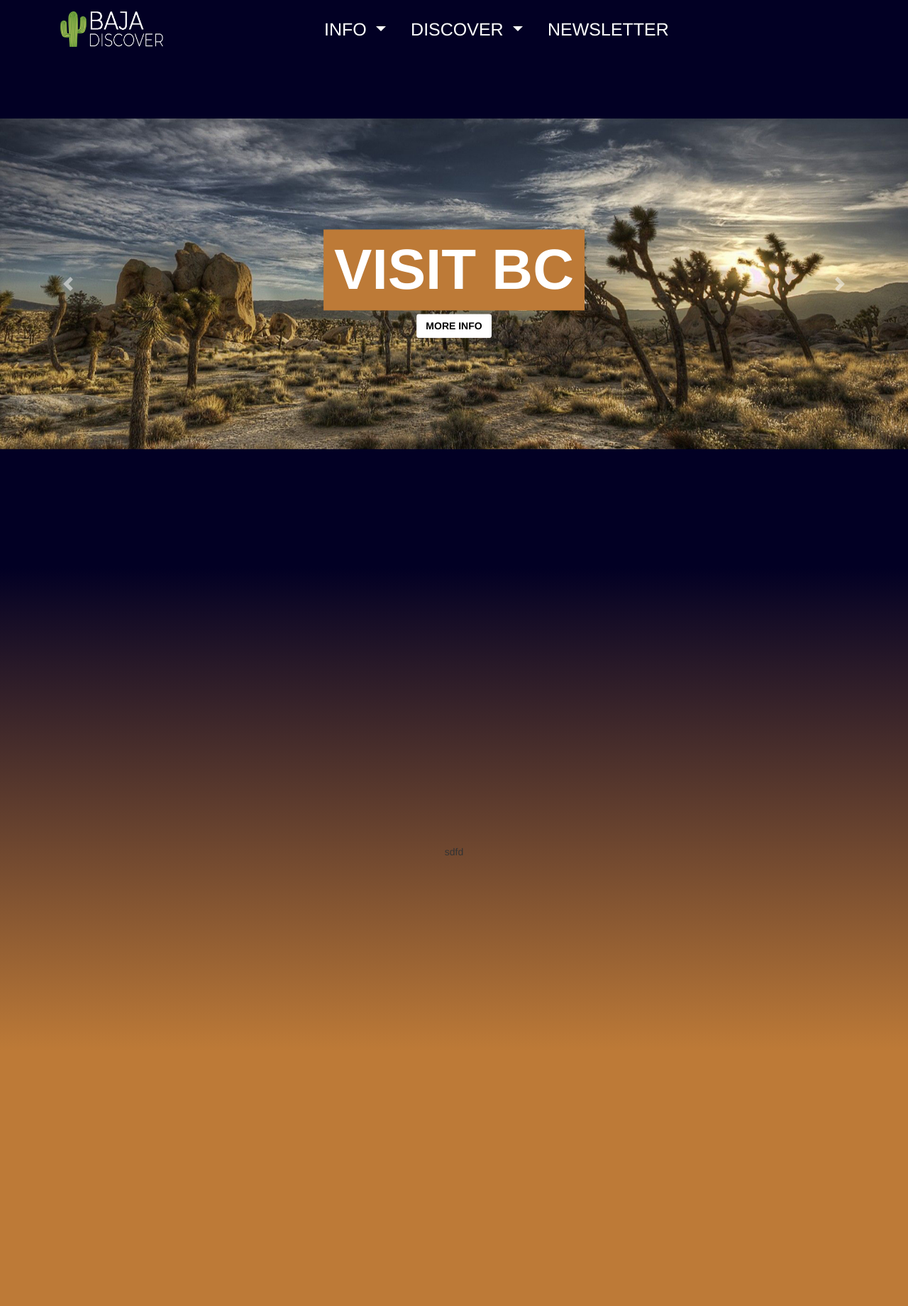
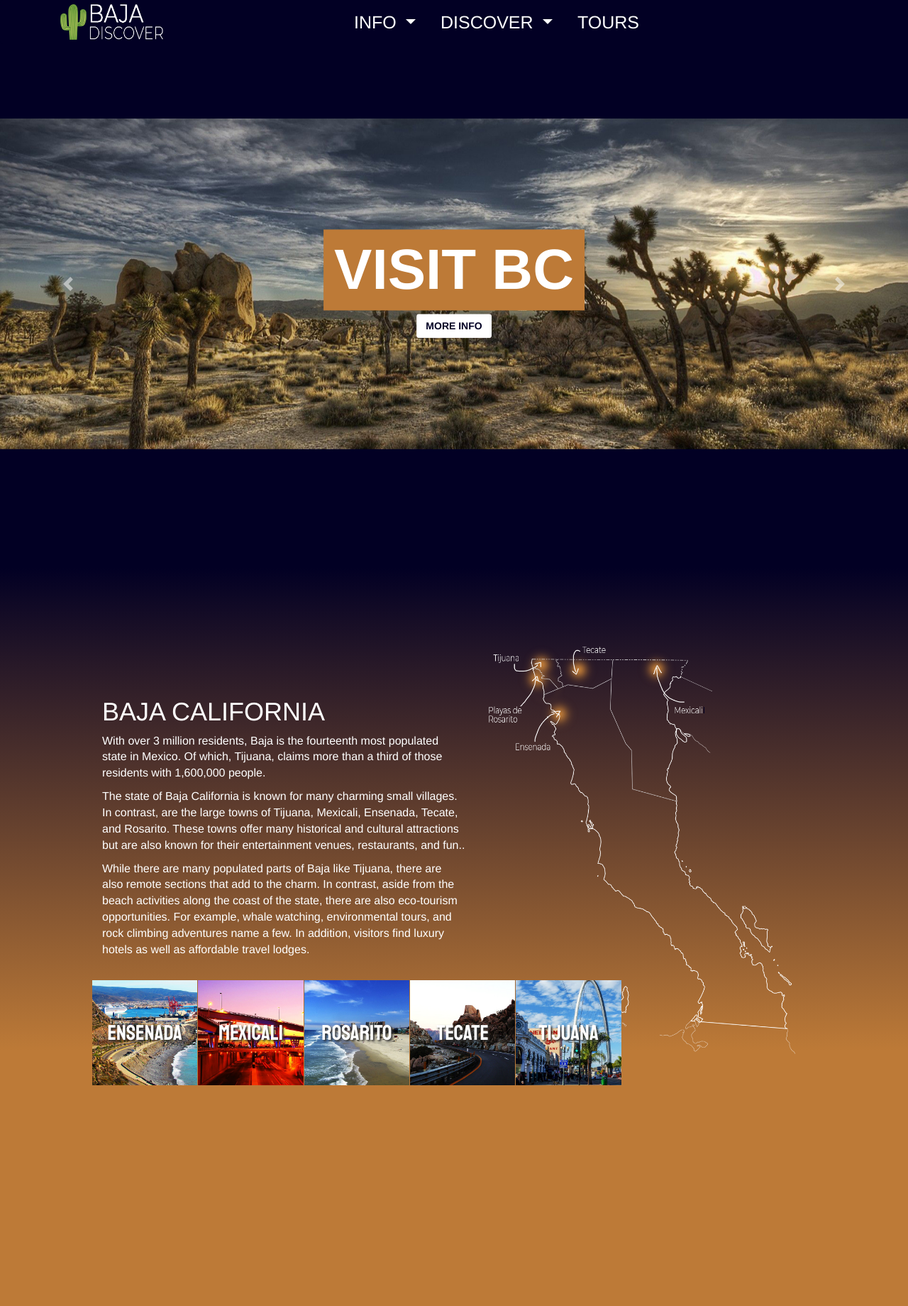
Before and after one commit to itselfcg/baja-discover-webpage, a PHP site: page / in a window 1280 px wide. Shown: the top 1840 px of the page at 71% size. Run offline with PHP 8.4, Linux system fonts and the light colour scheme; some libraries are stand-ins or nearby versions.

Commit message:
New info section about Baja California and the most important cities form index.php. New stylesheet info.css and fonts.css . Minor changes in navbar for background.

```diff
--- /dev/null
+++ b/css/fonts.css
@@ -0,0 +1 @@
+@import url('https://fonts.googleapis.com/css2?family=Kalam&family=Staatliches&display=swap');
--- /dev/null
+++ b/css/info.css
@@ -0,0 +1,77 @@
+@import url(fonts.css);
+
+
+.home-section {
+    display: flex;
+    flex-direction: column;
+    justify-content: center;
+    align-items: center;
+    width: 100%;
+    height: 100vh;
+    background: linear-gradient(180deg, rgba(2, 0, 36, 1) 0%, rgba(189, 122, 55, 1) 85%);
+
+}
+
+#map-background{
+    height: 80vh;
+}
+
+.home-container{
+    position: relative;
+    width: 80%;
+
+}
+
+.home-info{
+    padding-top: 75px;
+    width: 50%;
+
+    position: absolute;
+    top: 8px;
+    left: 16px;
+}
+
+
+h1{
+    color: white;
+    user-select: none;
+
+}
+
+.p1,.p2,.p3{
+    color: white;
+    font-size: 16px!important;
+
+}
+
+.cities-preview{
+    width: 140%;
+}
+.preview-container{
+    position: absolute;
+    z-index: 0;
+}
+
+.preview-label{
+    position: absolute;
+    top: 50%;
+    left: 50%;
+    transform: translate(-50%, -50%);
+    text-shadow: 2px 2px 3px #2E2E2E;    color: white;
+    font-weight: 100;
+    font-size: 30px;
+    font-family: 'Staatliches', cursive;
+    user-select: none;
+}
+
+.preview-img{
+    max-width: 100%;
+    height: auto;
+}
+
+.preview-img:hover{
+    opacity: .25!important;
+}
+.col{
+    padding: 1px!important;
+}
--- a/css/homeStyle.css
+++ b/css/intro.css
@@ -10,33 +10,6 @@
     background: #020024;
 
 }
-
-
-.home-section {
-    display: flex;
-    flex-direction: column;
-    justify-content: center;
-    align-items: center;
-    width: 100%;
-    height: 100vh;
-    background: linear-gradient(180deg, rgba(2, 0, 36, 1) 0%, rgba(189, 122, 55, 1) 85%);
-
-}
-
-
-.info-section {
-    display: flex;
-    flex-direction: column;
-    justify-content: center;
-    align-items: center;
-    width: 100%;
-    height: 100vh;
-    background-color: #BD7A37;
-
-}
-
-
-
 
 #intro-container {
     text-align: center;
@@ -63,7 +36,6 @@
 .intro-lbl {
     color: #ffffff;
     font-size: 80px;
-    background: #000000;
     background: rgb(189, 122, 55);
     padding-left: 15px;
     padding-right: 15px;
@@ -75,3 +47,25 @@
     color: black;
     background: white;
 }
+
+.home-btn:hover{
+    background: #d6d6d6;
+    border-style: solid;
+    border-color: black;
+
+}
+#intro-container a:link,#intro-container a:hover{
+    color: #020024;
+    text-decoration: none;
+ }
+
+.info-section {
+    display: flex;
+    flex-direction: column;
+    justify-content: center;
+    align-items: center;
+    width: 100%;
+    height: 100vh;
+    background-color: #BD7A37;
+
+}
--- a/css/navbarStyle.css
+++ b/css/navbar.css
@@ -1,11 +1,10 @@
 
 .navbar{
     position: fixed; /* Set the navbar to fixed position */
-    top: 10px; /* Position the navbar at the top of the page */
     width: 100%; /* Full width */
 text-transform: uppercase;
     z-index: 999;
-
+background-color: #020024!important;
 
 }
 #logo{
@@ -31,5 +30,10 @@ li {
     z-index: 10;
 }
 
+
+a:hover{
+  color: #5b9235 !important;
+}
+
 .nav-colored { background-color: #000000!important; }
 .nav-transparent { background-color:transparent!important;}
--- a/index.php
+++ b/index.php
@@ -6,14 +6,19 @@
     <title>Baja Discover | Home </title>
     <meta charset="UTF-8">
     <meta name="viewport" content="width=device-width, initial-scale=1">
+
+
     <link rel="stylesheet" href="https://stackpath.bootstrapcdn.com/bootstrap/4.3.1/css/bootstrap.min.css"
           integrity="sha384-ggOyR0iXCbMQv3Xipma34MD+dH/1fQ784/j6cY/iJTQUOhcWr7x9JvoRxT2MZw1T" crossorigin="anonymous">
     <link rel="stylesheet" href="https://maxcdn.bootstrapcdn.com/bootstrap/3.4.1/css/bootstrap.min.css">
-    <link rel="stylesheet" type="text/css" href="css/homeStyle.css">
-    <link rel="stylesheet" type="text/css" href="css/navbarStyle.css">
     <link rel="stylesheet" href="https://maxcdn.bootstrapcdn.com/font-awesome/4.4.0/css/font-awesome.min.css">
+
+
+    <link rel="stylesheet" type="text/css" href="css/navbar.css">
+    <link rel="stylesheet" type="text/css" href="css/intro.css">
+    <link rel="stylesheet" type="text/css" href="css/info.css">
+
     <script type="text/javascript" src="js/navbar.js"></script>
-
     <script src="https://code.jquery.com/jquery-3.0.0.min.js"></script>
     <script src="https://maxcdn.bootstrapcdn.com/bootstrap/4.0.0/js/bootstrap.min.js"></script>
     <script src="https://cdnjs.cloudflare.com/ajax/libs/popper.js/1.12.6/umd/popper.min.js"></script>
@@ -58,12 +63,10 @@
                         <a class="dropdown-item" href="#">Tecate</a>
                         <a class="dropdown-item" href="#">Tijuana</a>
                         <a class="dropdown-item" href="#">Rosarito</a>
-                        <div class="dropdown-divider"></div>
-                        <a class="dropdown-item" href="#">Map</a>
                     </div>
                 </li>
                 <li class="nav-item">
-                    <a class="nav-link" href="#">Newsletter</a>
+                    <a class="nav-link" href="#">TOURS</a>
                 </li>
             </ul>
         </div>
@@ -74,7 +77,7 @@
     <section class="intro-section">
         <div id="intro-container">
             <label class="intro-lbl">VISIT BC </label><br>
-            <button class="btn home-btn">MORE INFO</button>
+            <button class="btn home-btn"><a href="#home">MORE INFO</a></button>
         </div>
         <div id="intro-carousel">
             <div id="headerBannerCarousel" class="carousel slide" data-ride="carousel">
@@ -100,9 +103,85 @@
             </div>
         </div>
     </section>
-    <section class="home-section">
+    <section id="home" class="home-section">
 
-        sdfd
+        <div class="home-container">
+            <div class="float-right">
+
+                <img id="map-background" src="imagenes/intro/bajamap.png">
+            </div>
+            <div class="home-info">
+                <h1>BAJA CALIFORNIA</h1>
+                <p class="p1">With over 3 million residents, Baja is the fourteenth most populated state in Mexico. Of
+                    which, Tijuana, claims more than a third of those residents with 1,600,000 people.</p>
+
+                <p class="p2">The state of Baja California is known for many charming small villages. In contrast, are
+                    the large towns of Tijuana, Mexicali, Ensenada, Tecate, and Rosarito. These towns offer many
+                    historical and cultural attractions but are also known for their entertainment venues, restaurants,
+                    and fun..</p>
+
+                <p class="p3">While there are many populated parts of Baja like Tijuana, there are also remote sections
+                    that add to the charm. In contrast, aside from the beach activities along the coast of the state,
+                    there are also eco-tourism opportunities. For example, whale watching, environmental tours, and rock
+                    climbing adventures name a few. In addition, visitors find luxury hotels as well as affordable
+                    travel lodges.</p>
+                <br>
+                <div class="cities-preview">
+                    <div class="row">
+                        <div class="col">
+                            <a href="ensenada">
+                                <div class="preview-container">
+                                    <label class="preview-label">ENSENADA</label>
+                                    <img class="preview-img" src="imagenes/intro/banners/ensenada.jpg">
+                                </div>
+                            </a>
+                        </div>
+                        <div class="col">
+                            <a href="mexicali">
+
+                                <div class="preview-container">
+                                    <label class="preview-label">MEXICALI</label>
+                                    <img class="preview-img" src="imagenes/intro/banners/mexicali.jpg">
+                                </div>
+                            </a>
+
+                        </div>
+                        <div class="col">
+                            <a href="rosarito">
+
+                                <div class="preview-container">
+                                    <label class="preview-label">ROSARITO</label>
+                                    <img class="preview-img" src="imagenes/intro/banners/rosarito.jpg">
+                                </div>
+                            </a>
+
+                        </div>
+                        <div class="col">
+                            <a href="tecate">
+
+                                <div class="preview-container">
+                                    <label class="preview-label">TECATE</label>
+                                    <img class="preview-img" src="imagenes/intro/banners/tecate.jpg">
+                                </div>
+                            </a>
+
+                        </div>
+                        <div class="col">
+                            <a href="tijuana">
+
+                                <div class="preview-container">
+                                    <label class="preview-label">TIJUANA</label>
+                                    <img class="preview-img" src="imagenes/intro/banners/tijuana.jpg">
+                                </div>
+                            </a>
+
+                        </div>
+
+
+                    </div>
+                </div>
+            </div>
+        </div>
     </section>
     <section class="info-section">
 
```
